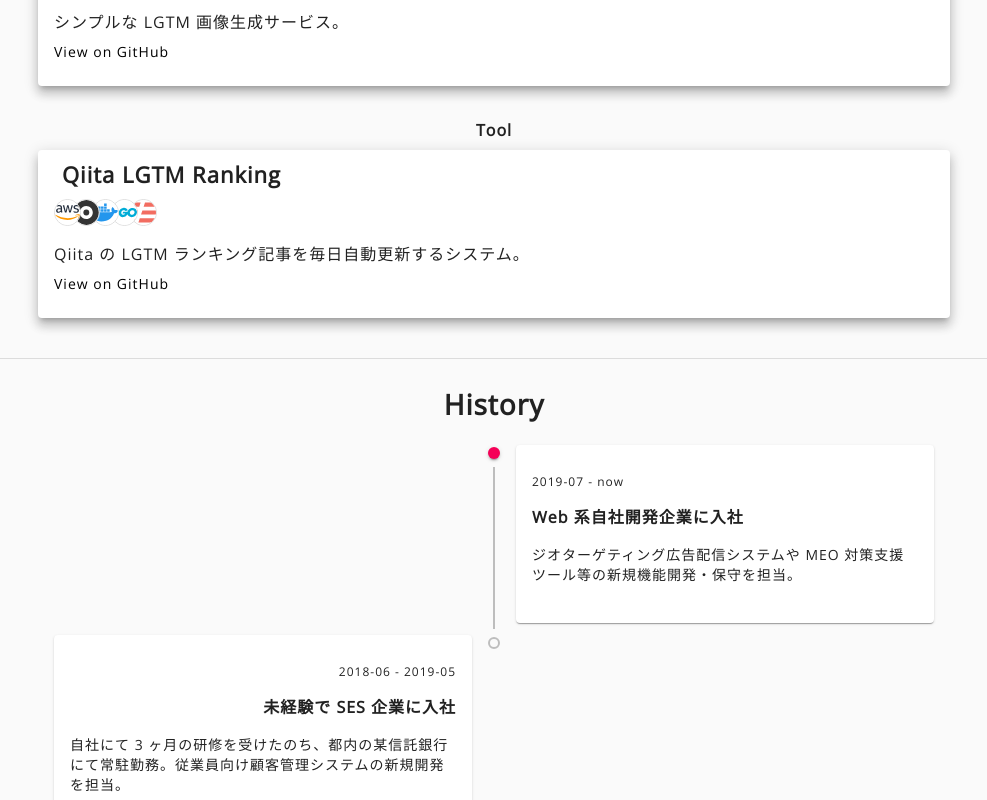
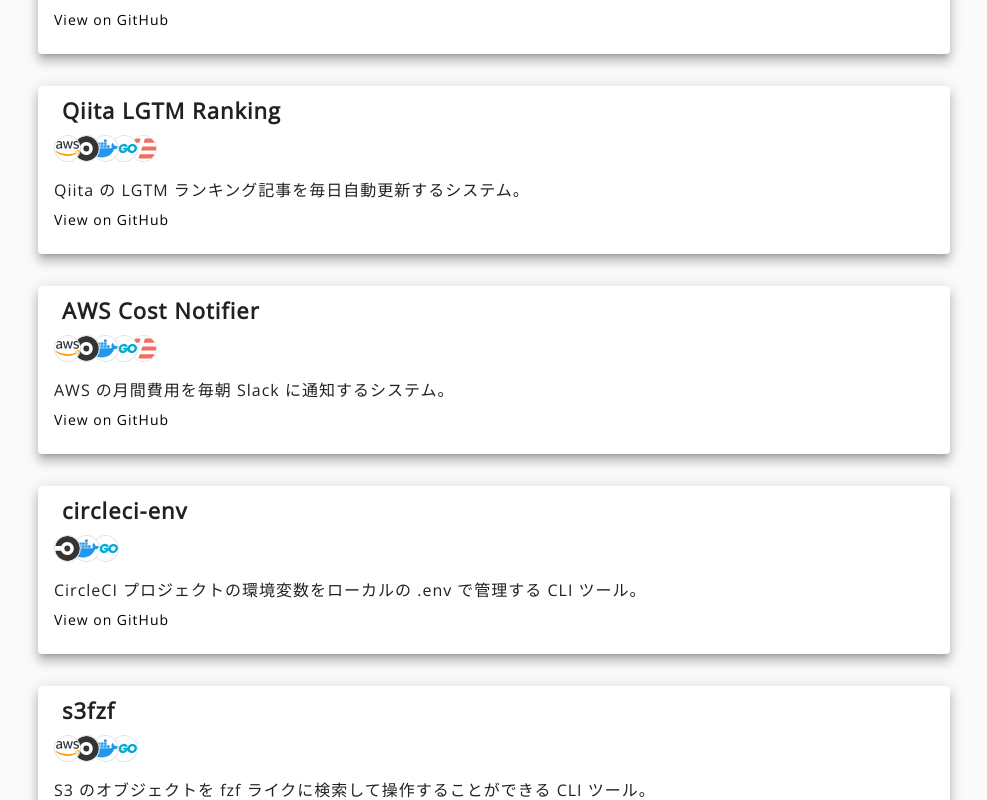
Before and after one commit to kou-pg-0131/homepage, a Next.js app: page / in a window 1280 px wide. Shown: the part 3705-4505 px from the top of the page, without its empty margins (146-1133 px from the left). Built offline with nearby package versions, Linux system fonts and the light colour scheme.

Commit message:
PortfolioGroup を削除

```diff
--- a/src/components/portfolioCardList.tsx
+++ b/src/components/portfolioCardList.tsx
@@ -9,12 +9,6 @@
   createStyles({
     container: {
       marginBottom: theme.spacing(2),
-    },
-    groupName: {
-      fontSize: 16,
-      fontWeight: 'bold',
-      marginBottom: theme.spacing(1),
-      textAlign: 'center',
     },
     description: {
       marginBottom: theme.spacing(1),
@@ -57,7 +51,6 @@
 );
 
 type Props = {
-  name: string;
   portfolios: Readonly<Portfolio[]>;
 };
 
@@ -65,8 +58,6 @@
   const classes = useStyles();
 
   return (
-    <>
-      <Typography className={classes.groupName}>{props.name}</Typography>
     <Grid container className={classes.container} spacing={4}>
       {props.portfolios.map(portfolio => (
         <Grid key={portfolio.title} item xs={12}>
@@ -100,6 +91,5 @@
         </Grid>
       ))}
     </Grid>
-    </>
   );
 };
--- a/src/config/index.ts
+++ b/src/config/index.ts
@@ -1,20 +1,20 @@
-import { Social as SocialType, SkillGroup as SkillGroupType, PortfolioGroup as PortfolioGroupType, History as HistoryType } from '../domain';
+import { Social as SocialType, SkillGroup as SkillGroupType, History as HistoryType } from '../domain';
 import { Social } from './social';
 import { SkillGroup } from './skill';
-import { PortfolioGroup } from './portfolio';
 import { History } from './history';
+import { Portfolio } from './portfolio';
 
 type Config = {
   socials: Readonly<SocialType[]>;
   skillGroups: Readonly<SkillGroupType[]>;
-  portfolioGroups: Readonly<PortfolioGroupType[]>;
+  portfolios: Readonly<Portfolio[]>;
   histories: Readonly<HistoryType[]>;
 };
 
 const config: Config = {
   socials: Object.values(Social),
   skillGroups: Object.values(SkillGroup),
-  portfolioGroups: Object.values(PortfolioGroup),
+  portfolios: Object.values(Portfolio),
   histories: Object.values(History),
 };
 
--- a/src/domain/portfolio.ts
+++ b/src/domain/portfolio.ts
@@ -1,9 +1,4 @@
 import { Skill } from '.';
-
-export type PortfolioGroup = {
-  name: Readonly<string>;
-  portfolios: Readonly<Portfolio[]>;
-};
 
 export type Portfolio = {
   title: Readonly<string>;
--- a/src/pages/index.tsx
+++ b/src/pages/index.tsx
@@ -23,9 +23,7 @@
       <Divider id='portfolios'/>
 
       <Section title='Portfolios'>
-        {config.portfolioGroups.map(group => (
-          <PortfolioCardList key={group.name} name={group.name} portfolios={group.portfolios}/>
-        ))}
+        <PortfolioCardList portfolios={config.portfolios}/>
       </Section>
 
       <Divider id='history'/>
```
Lines whose indentation alone changed are shown as unchanged.
